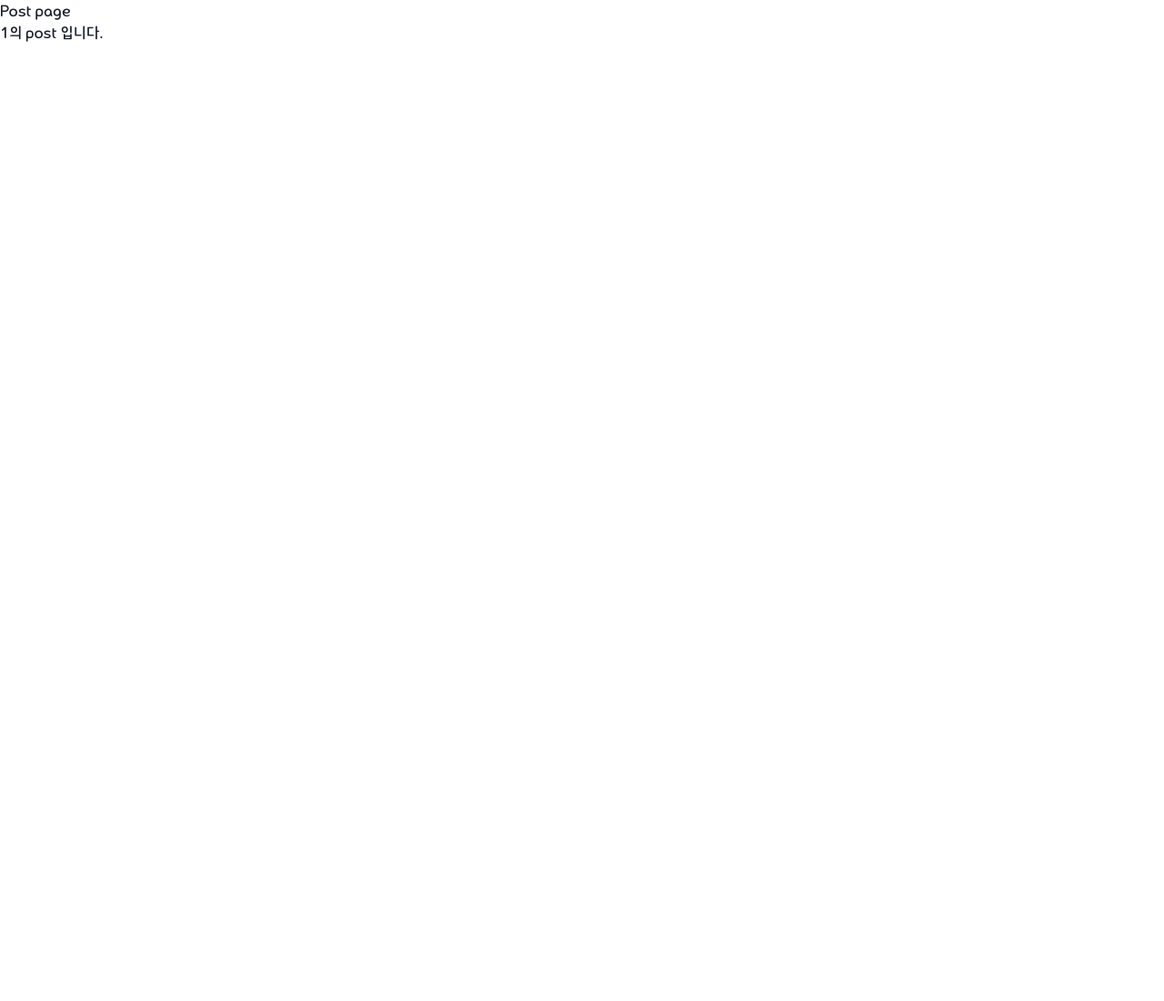
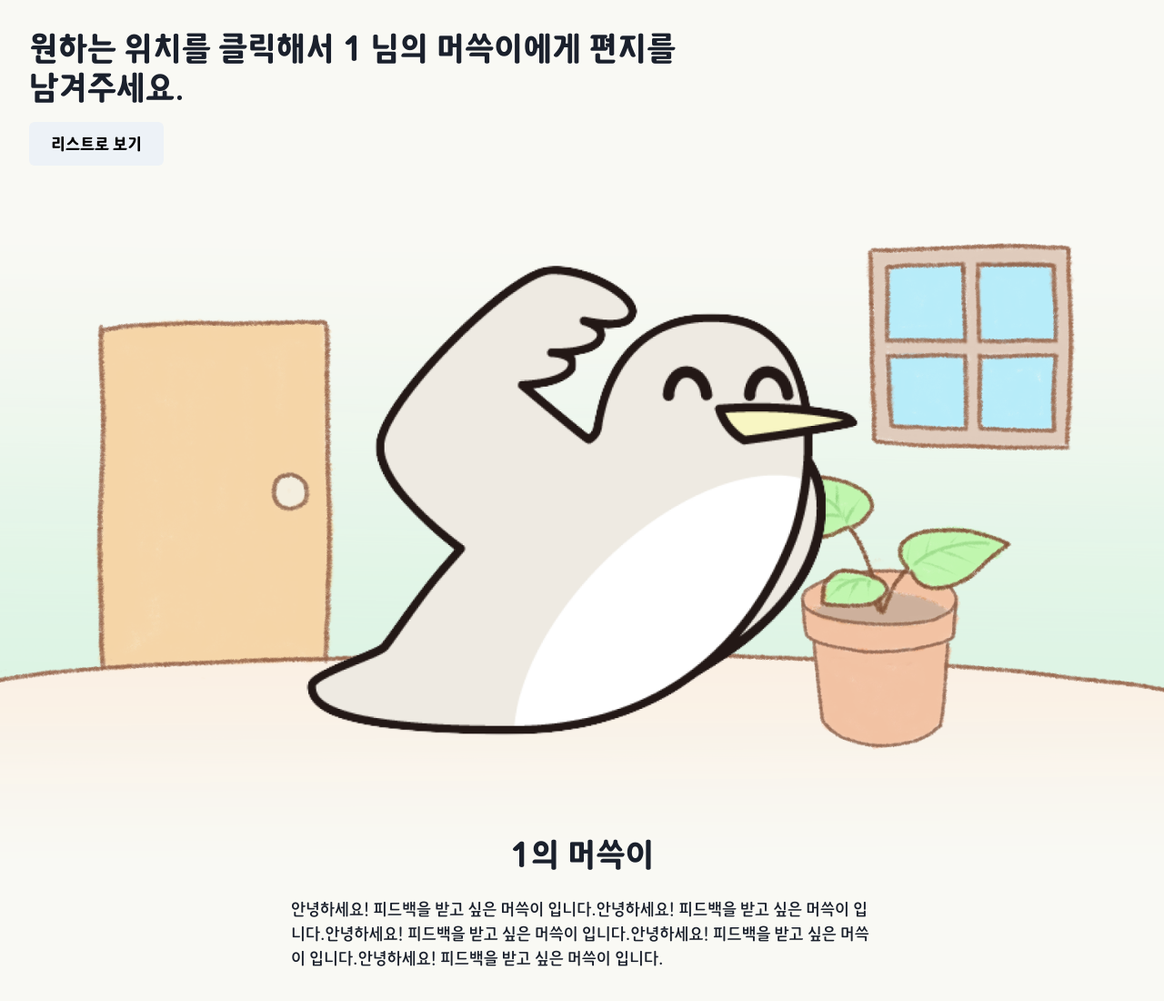
Before and after one commit to prgrms-fe-devcourse/FEDC4_MUSSEUK_LETTER_Donggeun, a React (Vite) app: page /post/1 in a window 1280 px wide. Shown: the top 1100 px of the page at 91% size. Before the commit the page ends 800 px from the top, so only its background shows below. Built offline with nearby package versions, Linux system fonts and the light colour scheme; no server answers.

Commit message:
design: 기본 레이아웃 설정

```diff
--- /dev/null
+++ b/src/pages/Post/components/AnnouncementText.tsx
@@ -0,0 +1,11 @@
+import { Heading, HeadingProps } from '@chakra-ui/react';
+
+const AnnouncementText = ({ children, ...props }: HeadingProps) => {
+  return (
+    <Heading size="xl" maxW="45rem" {...props}>
+      {children}
+    </Heading>
+  );
+};
+
+export default AnnouncementText;
--- /dev/null
+++ b/src/pages/Post/components/DescriptionText.tsx
@@ -0,0 +1,11 @@
+import { Text, TextProps } from '@chakra-ui/react';
+
+const DescriptionText = ({ children, ...props }: TextProps) => {
+  return (
+    <Text maxW="40rem" fontSize="lg">
+      {children}
+    </Text>
+  );
+};
+
+export default DescriptionText;
--- /dev/null
+++ b/src/pages/Post/components/ListButton.tsx
@@ -0,0 +1,11 @@
+import { Button, ButtonProps } from '@chakra-ui/react';
+
+const ListButton = ({ ...props }: ButtonProps) => {
+  return (
+    <Button color="#ECF1E6" textColor="black" size="lg" {...props}>
+      리스트로 보기
+    </Button>
+  );
+};
+
+export default ListButton;
--- /dev/null
+++ b/src/pages/Post/components/Musseuk.tsx
@@ -0,0 +1,8 @@
+import { Image } from '@chakra-ui/react';
+import MusseukDefault from '@/assets/images/musseuk_default.png';
+
+const Musseuk = () => {
+  return <Image src={MusseukDefault} alt="musseuk" w="90vw" maxW="45rem" />;
+};
+
+export default Musseuk;
--- a/src/pages/Post/index.tsx
+++ b/src/pages/Post/index.tsx
@@ -1,12 +1,35 @@
+import { Box, Heading, VStack } from '@chakra-ui/react';
 import { useParams } from 'react-router-dom';
+import AnnouncementText from './components/AnnouncementText';
+import ListButton from './components/ListButton';
+import Musseuk from './components/Musseuk';
+import DescriptionText from './components/DescriptionText';
+import BackgroundHome from '@/assets/images/background_home.png';
 
 const Post = () => {
   const { postId } = useParams();
   return (
-    <>
-      <h1>Post page</h1>
-      {postId}의 post 입니다.
-    </>
+    <VStack
+      p="2rem 2rem 5rem 2rem"
+      backgroundColor="#F9F9F4"
+      backgroundImage={BackgroundHome}
+      backgroundPosition="center"
+      backgroundSize="contain"
+      backgroundRepeat="no-repeat">
+      <Box w="100%">
+        <AnnouncementText mb="1rem">
+          원하는 위치를 클릭해서 {postId} 님의 머쓱이에게 편지를 남겨주세요.
+        </AnnouncementText>
+        <ListButton />
+      </Box>
+      <Musseuk />
+      <Heading mb="1rem">{postId}의 머쓱이</Heading>
+      <DescriptionText>
+        안녕하세요! 피드백을 받고 싶은 머쓱이 입니다.안녕하세요! 피드백을 받고 싶은 머쓱이 입니다.안녕하세요! 피드백을
+        받고 싶은 머쓱이 입니다.안녕하세요! 피드백을 받고 싶은 머쓱이 입니다.안녕하세요! 피드백을 받고 싶은 머쓱이
+        입니다.
+      </DescriptionText>
+    </VStack>
   );
 };
 
```
Also changed, not shown: src/assets/images/background_home.png (added).
